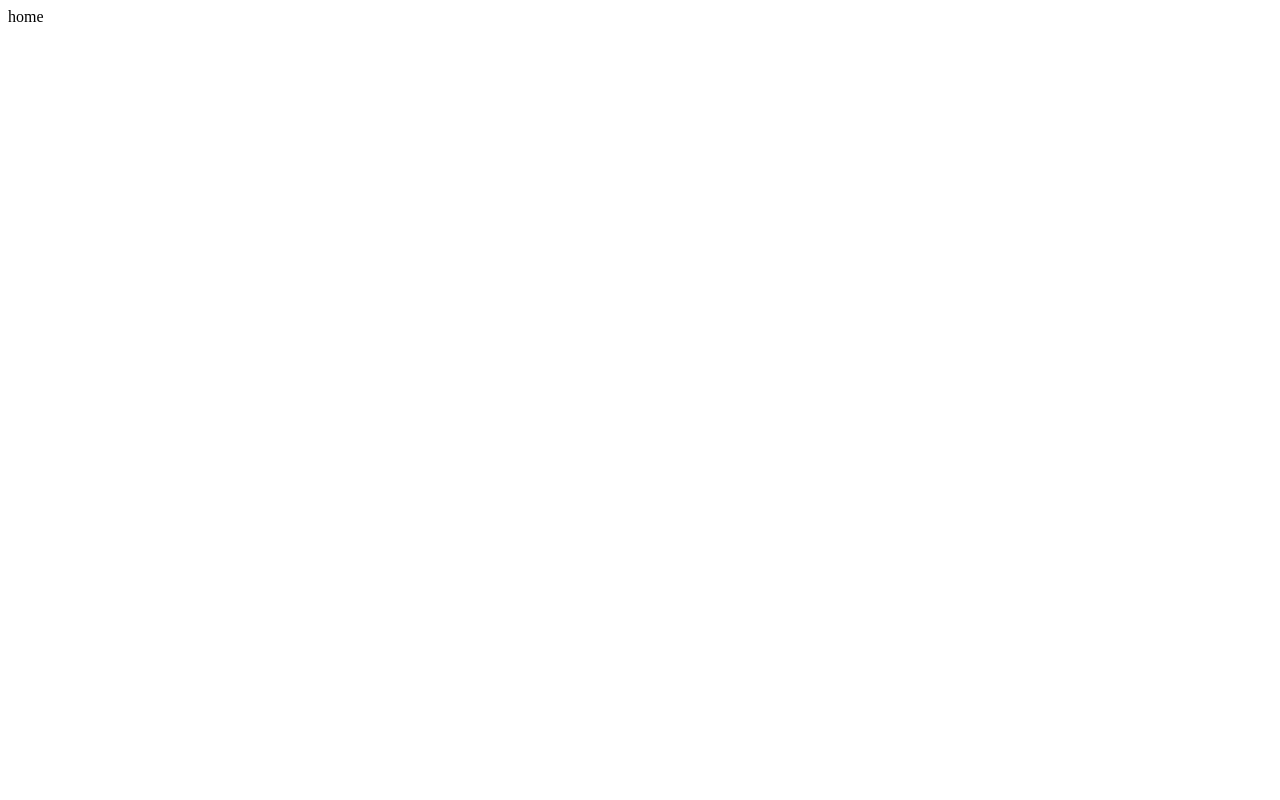
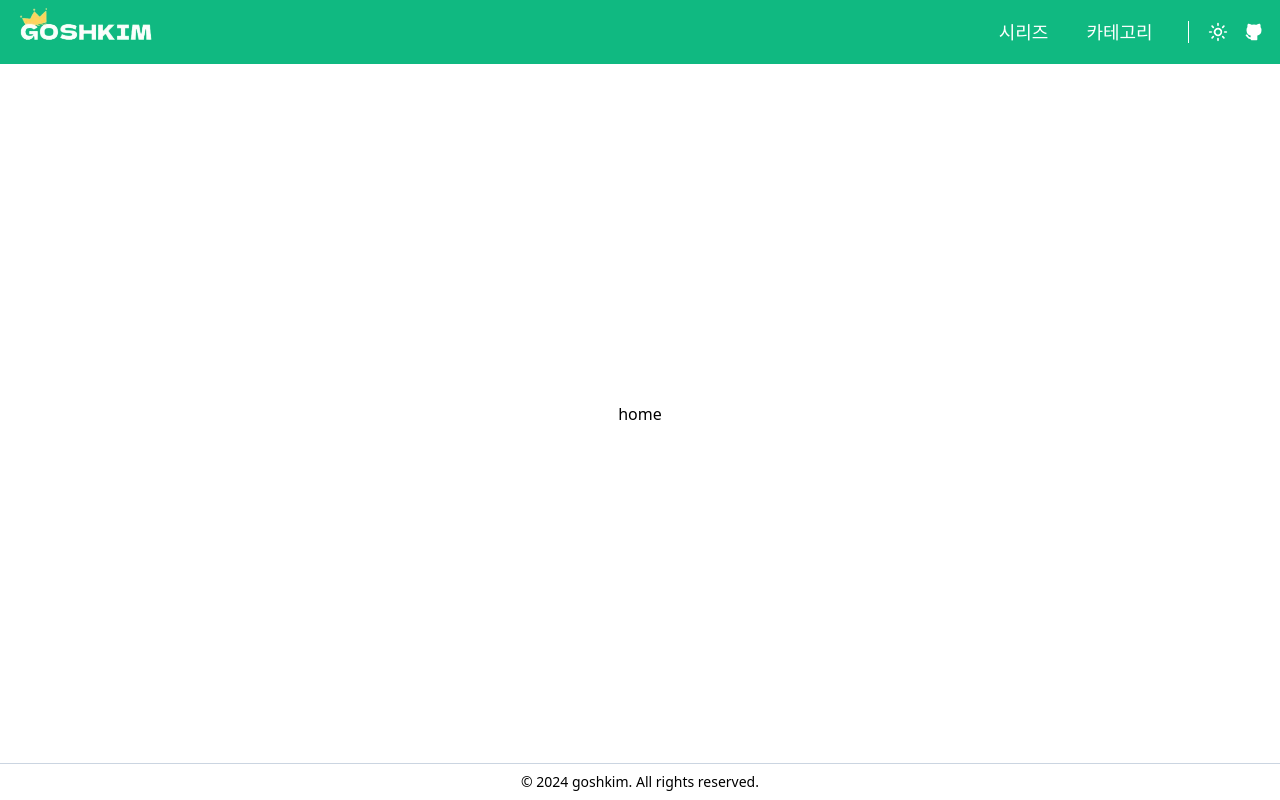
Before and after one commit to goshkim/goshkim.github.io, a SvelteKit app: page / in a window 1280 px wide. Built offline with nearby package versions, Linux system fonts and the light colour scheme.

Commit message:
기본 레이아웃 구현

```diff
--- /dev/null
+++ b/src/routes/+layout.svelte
@@ -0,0 +1,88 @@
+<script lang="ts">
+	import '$src/app.css';
+
+	import { page } from '$app/stores';
+	import classNames from 'classnames';
+	import { IconSunHigh, IconBrandGithubFilled } from '@tabler/icons-svelte';
+
+	import { NAVIGATORS, HOME_PATH } from '$lib/const/navigator';
+	import { USERNAME, GITHUB_LINK } from '$lib/const/profile';
+	import { DEFAULT_ICON_SIZE } from '$lib/const/icon';
+	import Link from '$lib/components/Link.svelte';
+	import LogoImage from '$lib/components/LogoImage.svelte';
+	import IconBox from '$lib/components/IconBox.svelte';
+
+	const currentDateYear = new Date().getFullYear();
+</script>
+
+<div class={classNames('min-h-screen', 'flex flex-col')}>
+	<header
+		class={classNames(
+			'px-4',
+			'h-16',
+			'grow-0 flex items-center justify-between',
+			'bg-emerald-500',
+			'text-white'
+		)}
+	>
+		<div class={classNames('w-fit h-full', 'flex items-center')}>
+			<Link path={HOME_PATH}>
+				<LogoImage slot="content" />
+			</Link>
+		</div>
+		<div class={classNames('w-fit h-full', 'flex items-center gap-5')}>
+			<nav class={classNames('w-fit h-full', 'flex items-center')}>
+				{#each NAVIGATORS as navigator (navigator.path)}
+					{@const isActive = $page.url.pathname === navigator.path}
+					<Link
+						className={classNames(
+							'relative',
+							'min-w-fit w-24 h-full',
+							'px-2.5',
+							'flex justify-center items-center',
+							{
+								'hover:bg-emerald-400': !isActive
+							}
+						)}
+						path={navigator.path}
+						{isActive}
+						><span slot="content" class={classNames('text-lg', { 'font-thin': !isActive })}>
+							{navigator.name}
+						</span>
+						<div
+							slot="highlighter"
+							class={classNames('absolute bottom-0', 'w-full h-1.5', ' bg-emerald-600')}
+						></div>
+					</Link>
+				{/each}
+			</nav>
+			<div class={classNames('w-[0.5px] h-[35%]', 'bg-white')} />
+			<div class={classNames('w-fit h-fit', 'flex items-center gap-4')}>
+				<!-- TODO: 다크모드 구현 -->
+				<IconBox>
+					<IconSunHigh slot="icon" size={DEFAULT_ICON_SIZE} />
+				</IconBox>
+				<Link path={GITHUB_LINK} target="_blank" rel="noreferrer noopener">
+					<IconBox slot="content">
+						<IconBrandGithubFilled slot="icon" size={DEFAULT_ICON_SIZE} />
+					</IconBox>
+				</Link>
+			</div>
+		</div>
+	</header>
+
+	<main class={classNames('my-6 px-4', 'grow flex flex-col items-center justify-center')}>
+		<slot></slot>
+	</main>
+
+	<footer
+		class={classNames(
+			'py-2',
+			'flex items-center justify-center',
+			'text-sm',
+			'border-t-[1px] border-slate-300'
+		)}
+	>
+		<p>&copy; {currentDateYear} {USERNAME}. All rights reserved.</p>
+	</footer>
+</div>
```
